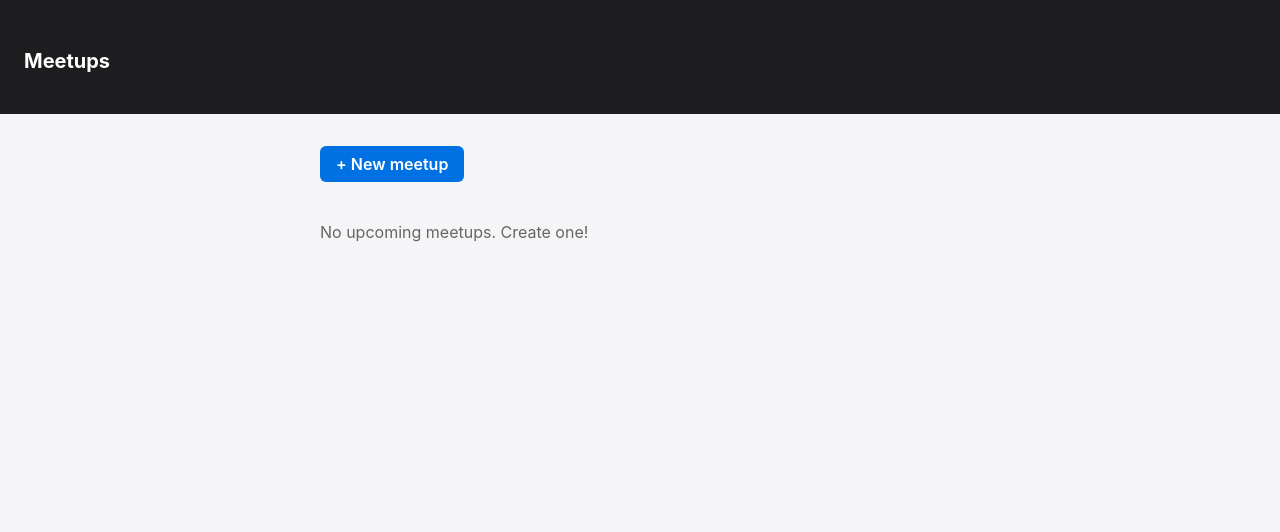
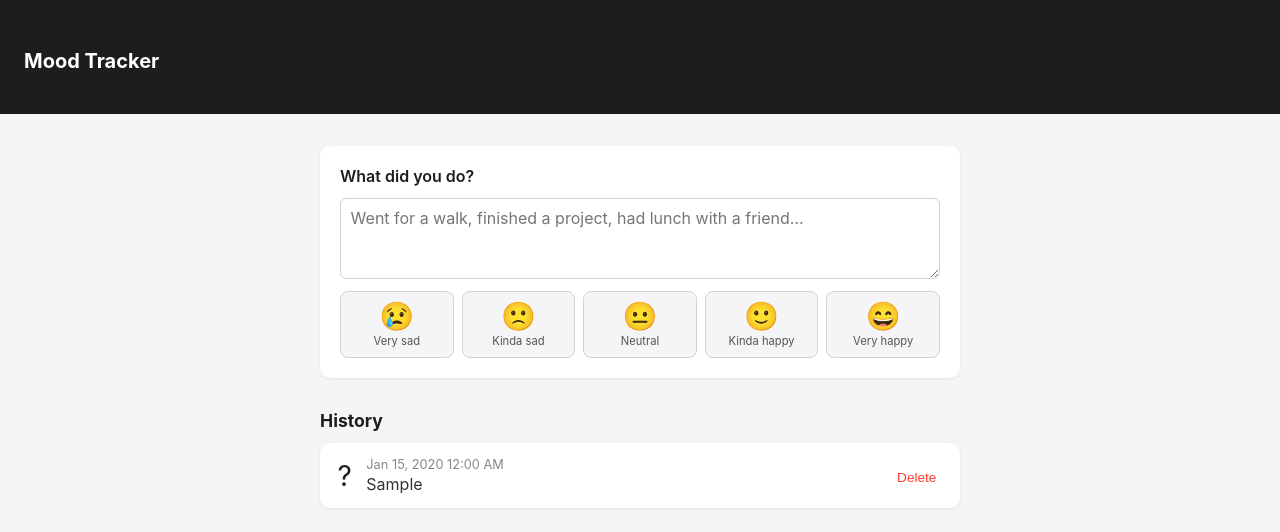
Before and after one commit to sullust/simple-meetup-calude, a Flask app: page / in a window 1280 px wide. Shown: the top 532 px of the page. Run offline with Flask 3, Linux system fonts and the light colour scheme; tables that the repository leaves empty hold one stand-in row (values such as "Sample post"); data that the repository does not hold is empty.

Commit message:
Replace meetup app with a mood tracker
Single-page form logging "what did you do?" plus a mood chosen from
five emoji buttons (very sad to very happy), saved to SQLite. Shows a
save confirmation and a reverse-chronological history with per-entry
delete.

Co-Authored-By: Claude Sonnet 5 <noreply@anthropic.com>
Claude-Session: https://claude.ai/code/session_01MKCLC5qmLsN9Fr2bhaiSJt

```diff
--- a/app.py
+++ b/app.py
@@ -1,19 +1,27 @@
 import sqlite3
-from datetime import date
+from datetime import datetime
 from pathlib import Path
 
-from flask import Flask, abort, g, redirect, render_template, request, url_for
+from flask import Flask, g, redirect, render_template, request, url_for
 
-DB_PATH = Path(__file__).parent / "meetups.db"
+DB_PATH = Path(__file__).parent / "moods.db"
 
 app = Flask(__name__)
+
+MOODS = [
+    {"key": "very_sad", "emoji": "😢", "label": "Very sad"},
+    {"key": "kinda_sad", "emoji": "🙁", "label": "Kinda sad"},
+    {"key": "neutral", "emoji": "😐", "label": "Neutral"},
+    {"key": "kinda_happy", "emoji": "🙂", "label": "Kinda happy"},
+    {"key": "very_happy", "emoji": "😄", "label": "Very happy"},
+]
+MOODS_BY_KEY = {m["key"]: m for m in MOODS}
 
 
 def get_db():
     if "db" not in g:
         g.db = sqlite3.connect(DB_PATH)
         g.db.row_factory = sqlite3.Row
-        g.db.execute("PRAGMA foreign_keys = ON")
     return g.db
 
 
@@ -28,23 +36,11 @@ def init_db():
     conn = sqlite3.connect(DB_PATH)
     conn.execute(
         """
-        CREATE TABLE IF NOT EXISTS meetups (
+        CREATE TABLE IF NOT EXISTS entries (
             id INTEGER PRIMARY KEY AUTOINCREMENT,
-            title TEXT NOT NULL,
-            details TEXT,
-            event_date TEXT NOT NULL,
-            created_at TEXT NOT NULL DEFAULT CURRENT_TIMESTAMP
-        )
-        """
-    )
-    conn.execute(
-        """
-        CREATE TABLE IF NOT EXISTS rsvps (
-            id INTEGER PRIMARY KEY AUTOINCREMENT,
-            meetup_id INTEGER NOT NULL,
-            name TEXT NOT NULL,
-            created_at TEXT NOT NULL DEFAULT CURRENT_TIMESTAMP,
-            FOREIGN KEY (meetup_id) REFERENCES meetups (id) ON DELETE CASCADE
+            activity TEXT NOT NULL,
+            mood TEXT NOT NULL,
+            created_at TEXT NOT NULL
         )
         """
     )
@@ -52,109 +48,49 @@ def init_db():
     conn.close()
 
 
+@app.template_filter("mood_info")
+def mood_info(mood_key):
+    return MOODS_BY_KEY.get(mood_key, {"emoji": "?", "label": mood_key})
+
+
+@app.template_filter("format_dt")
+def format_dt(iso_string):
+    return datetime.fromisoformat(iso_string).strftime("%b %d, %Y %I:%M %p")
+
+
 @app.route("/")
 def index():
     db = get_db()
-    # Purge meetups from before today so the table doesn't grow forever.
-    db.execute("DELETE FROM meetups WHERE event_date < ?", (date.today().isoformat(),))
-    db.commit()
-
-    meetups = db.execute(
-        """
-        SELECT meetups.*, COUNT(rsvps.id) AS rsvp_count
-        FROM meetups
-        LEFT JOIN rsvps ON rsvps.meetup_id = meetups.id
-        WHERE event_date >= ?
-        GROUP BY meetups.id
-        ORDER BY event_date ASC
-        """,
-        (date.today().isoformat(),),
+    entries = db.execute(
+        "SELECT * FROM entries ORDER BY created_at DESC, id DESC"
     ).fetchall()
-    return render_template("index.html", meetups=meetups)
+    saved = request.args.get("saved") == "1"
+    return render_template("index.html", entries=entries, moods=MOODS, saved=saved)
 
 
-@app.route("/new", methods=["GET", "POST"])
-def new_meetup():
-    if request.method == "POST":
-        title = request.form.get("title", "").strip()
-        details = request.form.get("details", "").strip()
-        event_date = request.form.get("event_date", "").strip()
+@app.route("/log", methods=["POST"])
+def log_entry():
+    activity = request.form.get("activity", "").strip()
+    mood = request.form.get("mood", "").strip()
 
-        errors = []
-        if not title:
-            errors.append("Title is required.")
-        if not event_date:
-            errors.append("Date is required.")
-        else:
-            try:
-                date.fromisoformat(event_date)
-            except ValueError:
-                errors.append("Date must be a valid date.")
-
-        if errors:
-            return render_template(
-                "new.html", errors=errors, title=title, details=details, event_date=event_date
-            )
-
-        db = get_db()
-        db.execute(
-            "INSERT INTO meetups (title, details, event_date) VALUES (?, ?, ?)",
-            (title, details, event_date),
-        )
-        db.commit()
+    if mood not in MOODS_BY_KEY:
         return redirect(url_for("index"))
 
-    return render_template("new.html", errors=None, title="", details="", event_date="")
+    db = get_db()
+    db.execute(
+        "INSERT INTO entries (activity, mood, created_at) VALUES (?, ?, ?)",
+        (activity, mood, datetime.now().isoformat(timespec="seconds")),
+    )
+    db.commit()
+    return redirect(url_for("index", saved=1))
 
 
-@app.route("/delete/<int:meetup_id>", methods=["POST"])
-def delete_meetup(meetup_id):
+@app.route("/delete/<int:entry_id>", methods=["POST"])
+def delete_entry(entry_id):
     db = get_db()
-    db.execute("DELETE FROM meetups WHERE id = ?", (meetup_id,))
+    db.execute("DELETE FROM entries WHERE id = ?", (entry_id,))
     db.commit()
     return redirect(url_for("index"))
-
-
-@app.route("/meetup/<int:meetup_id>")
-def meetup_detail(meetup_id):
-    db = get_db()
-    meetup = db.execute("SELECT * FROM meetups WHERE id = ?", (meetup_id,)).fetchone()
-    if meetup is None:
-        abort(404)
-
-    rsvps = db.execute(
-        "SELECT * FROM rsvps WHERE meetup_id = ? ORDER BY created_at ASC", (meetup_id,)
-    ).fetchall()
-    return render_template("meetup.html", meetup=meetup, rsvps=rsvps, error=None)
-
-
-@app.route("/meetup/<int:meetup_id>/rsvp", methods=["POST"])
-def add_rsvp(meetup_id):
-    db = get_db()
-    meetup = db.execute("SELECT * FROM meetups WHERE id = ?", (meetup_id,)).fetchone()
-    if meetup is None:
-        abort(404)
-
-    name = request.form.get("name", "").strip()
-    if not name:
-        rsvps = db.execute(
-            "SELECT * FROM rsvps WHERE meetup_id = ? ORDER BY created_at ASC", (meetup_id,)
-        ).fetchall()
-        return render_template(
-            "meetup.html", meetup=meetup, rsvps=rsvps, error="Name is required."
-        )
-
-    db.execute("INSERT INTO rsvps (meetup_id, name) VALUES (?, ?)", (meetup_id, name))
-    db.commit()
-    return redirect(url_for("meetup_detail", meetup_id=meetup_id))
-
-
-@app.route("/meetup/<int:meetup_id>/rsvp/<int:rsvp_id>/delete", methods=["POST"])
-def delete_rsvp(meetup_id, rsvp_id):
-    db = get_db()
-    db.execute("DELETE FROM rsvps WHERE id = ? AND meetup_id = ?", (rsvp_id, meetup_id))
-    db.commit()
-    return redirect(url_for("meetup_detail", meetup_id=meetup_id))
 
 
 init_db()
--- a/static/style.css
+++ b/static/style.css
@@ -26,149 +26,139 @@ main {
     padding: 0 1rem;
 }
 
-.button {
-    display: inline-block;
-    margin-bottom: 1.5rem;
-    padding: 0.5rem 1rem;
-    background: #0071e3;
-    color: #fff;
-    text-decoration: none;
-    border-radius: 6px;
+.mood-form {
+    display: flex;
+    flex-direction: column;
+    gap: 0.75rem;
+    background: #fff;
+    padding: 1.25rem;
+    border-radius: 10px;
+    box-shadow: 0 1px 3px rgba(0, 0, 0, 0.08);
+}
+
+.mood-form label {
     font-weight: 600;
 }
 
-.meetup-list {
+.mood-form textarea {
+    padding: 0.6rem;
+    border: 1px solid #d2d2d7;
+    border-radius: 6px;
+    font: inherit;
+    resize: vertical;
+}
+
+.mood-buttons {
+    display: flex;
+    justify-content: space-between;
+    gap: 0.5rem;
+    flex-wrap: wrap;
+}
+
+.mood-button {
+    flex: 1;
+    min-width: 5.5rem;
+    display: flex;
+    flex-direction: column;
+    align-items: center;
+    gap: 0.25rem;
+    padding: 0.6rem 0.4rem;
+    background: #f5f5f7;
+    border: 1px solid #d2d2d7;
+    border-radius: 8px;
+    cursor: pointer;
+    font: inherit;
+    transition: background 0.15s, transform 0.1s;
+}
+
+.mood-button:hover {
+    background: #e8e8ed;
+}
+
+.mood-button:active {
+    transform: scale(0.96);
+}
+
+.mood-emoji {
+    font-size: 1.75rem;
+    line-height: 1;
+}
+
+.mood-label {
+    font-size: 0.7rem;
+    color: #555;
+    text-align: center;
+}
+
+.saved-banner {
+    margin: 1rem 0 0;
+    padding: 0.6rem 1rem;
+    background: #e6f7ec;
+    color: #1e7e34;
+    border-radius: 8px;
+    font-weight: 600;
+    text-align: center;
+    transition: opacity 0.6s ease;
+}
+
+.saved-banner.fade-out {
+    opacity: 0;
+}
+
+.history {
+    margin-top: 2rem;
+}
+
+.history h2 {
+    font-size: 1.1rem;
+    margin-bottom: 0.75rem;
+}
+
+.entry-list {
     list-style: none;
     margin: 0;
     padding: 0;
     display: flex;
     flex-direction: column;
-    gap: 1rem;
+    gap: 0.75rem;
 }
 
-.meetup-card {
+.entry-card {
     display: flex;
-    align-items: flex-start;
-    gap: 1rem;
+    align-items: center;
+    gap: 0.9rem;
     background: #fff;
     border-radius: 10px;
-    padding: 1rem 1.25rem;
+    padding: 0.85rem 1.1rem;
     box-shadow: 0 1px 3px rgba(0, 0, 0, 0.08);
 }
 
-.meetup-date {
-    font-weight: 700;
-    color: #0071e3;
-    white-space: nowrap;
-    padding-top: 0.2rem;
+.entry-emoji {
+    font-size: 1.75rem;
+    line-height: 1;
 }
 
-.meetup-body {
+.entry-body {
     flex: 1;
+    min-width: 0;
 }
 
-.meetup-body h2 {
-    margin: 0 0 0.25rem;
-    font-size: 1.1rem;
+.entry-date {
+    margin: 0 0 0.15rem;
+    font-size: 0.8rem;
+    color: #888;
 }
 
-.meetup-body h2 a {
-    color: inherit;
-    text-decoration: none;
+.entry-activity {
+    margin: 0;
+    color: #333;
+    white-space: pre-wrap;
+    word-break: break-word;
 }
 
-.meetup-body h2 a:hover {
-    text-decoration: underline;
-}
-
-.meetup-body p {
-    margin: 0;
-    white-space: pre-wrap;
-    color: #444;
-}
-
-.rsvp-count {
-    margin-top: 0.4rem !important;
-    font-size: 0.85rem;
-    color: #888 !important;
-}
-
-.back {
-    display: inline-block;
-    margin-bottom: 1rem;
-    color: #0071e3;
-    text-decoration: none;
-}
-
-.meetup-detail {
-    background: #fff;
-    border-radius: 10px;
-    padding: 1rem 1.25rem;
-    box-shadow: 0 1px 3px rgba(0, 0, 0, 0.08);
-    margin-bottom: 1.5rem;
-}
-
-.meetup-detail .meetup-date {
-    margin-bottom: 0.25rem;
-}
-
-.meetup-detail h2 {
-    margin: 0 0 0.5rem;
-}
-
-.rsvp-list {
-    list-style: none;
-    margin: 0 0 1.5rem;
-    padding: 0;
-    display: flex;
-    flex-direction: column;
-    gap: 0.4rem;
-}
-
-.rsvp-list li {
-    display: flex;
-    align-items: center;
-    justify-content: space-between;
-    gap: 0.75rem;
-    background: #fff;
-    border-radius: 6px;
-    padding: 0.5rem 0.75rem;
-    box-shadow: 0 1px 3px rgba(0, 0, 0, 0.08);
-}
-
-.rsvp-list .delete {
-    background: none;
-    border: none;
-    color: #ff3b30;
-    cursor: pointer;
-    font-size: 0.85rem;
-}
-
-.rsvp-form {
-    display: flex;
-    gap: 0.5rem;
-    background: #fff;
-    padding: 1rem;
-    border-radius: 10px;
-    box-shadow: 0 1px 3px rgba(0, 0, 0, 0.08);
-}
-
-.rsvp-form input {
-    flex: 1;
-    padding: 0.5rem;
-    border: 1px solid #d2d2d7;
-    border-radius: 6px;
-    font: inherit;
-}
-
-.rsvp-form button {
-    padding: 0.5rem 1rem;
-    background: #0071e3;
-    color: #fff;
-    border: none;
-    border-radius: 6px;
-    font-weight: 600;
-    cursor: pointer;
+.entry-activity.empty {
+    color: #999;
+    font-style: italic;
 }
 
 .delete {
@@ -176,47 +166,10 @@ main {
     border: none;
     color: #ff3b30;
     cursor: pointer;
-    font-size: 0.9rem;
+    font-size: 0.85rem;
+    white-space: nowrap;
 }
 
 .empty {
     color: #666;
 }
-
-.meetup-form {
-    display: flex;
-    flex-direction: column;
-    gap: 0.4rem;
-    background: #fff;
-    padding: 1.25rem;
-    border-radius: 10px;
-    box-shadow: 0 1px 3px rgba(0, 0, 0, 0.08);
-}
-
-.meetup-form label {
-    font-weight: 600;
-    margin-top: 0.5rem;
-}
-
-.meetup-form input,
-.meetup-form textarea {
-    padding: 0.5rem;
-    border: 1px solid #d2d2d7;
-    border-radius: 6px;
-    font: inherit;
-}
-
-.meetup-form button {
-    margin-top: 1rem;
-    padding: 0.6rem;
-    background: #0071e3;
-    color: #fff;
-    border: none;
-    border-radius: 6px;
-    font-weight: 600;
-    cursor: pointer;
-}
-
-.errors {
-    color: #ff3b30;
-}
--- a/templates/base.html
+++ b/templates/base.html
@@ -3,12 +3,12 @@
 <head>
     <meta charset="utf-8">
     <meta name="viewport" content="width=device-width, initial-scale=1">
-    <title>Meetups</title>
+    <title>Mood Tracker</title>
     <link rel="stylesheet" href="{{ url_for('static', filename='style.css') }}">
 </head>
 <body>
     <header>
-        <h1><a href="{{ url_for('index') }}">Meetups</a></h1>
+        <h1><a href="{{ url_for('index') }}">Mood Tracker</a></h1>
     </header>
     <main>
         {% block content %}{% endblock %}
--- a/templates/index.html
+++ b/templates/index.html
@@ -1,26 +1,61 @@
 {% extends "base.html" %}
 {% block content %}
-    <a class="button" href="{{ url_for('new_meetup') }}">+ New meetup</a>
 
-    {% if meetups %}
-        <ul class="meetup-list">
-            {% for m in meetups %}
-                <li class="meetup-card">
-                    <div class="meetup-date">{{ m.event_date }}</div>
-                    <div class="meetup-body">
-                        <h2><a href="{{ url_for('meetup_detail', meetup_id=m.id) }}">{{ m.title }}</a></h2>
-                        {% if m.details %}
-                            <p>{{ m.details }}</p>
+<form id="mood-form" class="mood-form" method="post" action="{{ url_for('log_entry') }}">
+    <label for="activity">What did you do?</label>
+    <textarea id="activity" name="activity" rows="3" placeholder="Went for a walk, finished a project, had lunch with a friend..."></textarea>
+
+    <div class="mood-buttons">
+        {% for mood in moods %}
+        <button type="submit" name="mood" value="{{ mood.key }}" class="mood-button" title="{{ mood.label }}" aria-label="{{ mood.label }}">
+            <span class="mood-emoji">{{ mood.emoji }}</span>
+            <span class="mood-label">{{ mood.label }}</span>
+        </button>
+        {% endfor %}
+    </div>
+</form>
+
+{% if saved %}
+<p class="saved-banner" id="saved-banner">✓ Saved!</p>
 {% endif %}
-                        <p class="rsvp-count">{{ m.rsvp_count }} going</p>
+
+<section class="history">
+    <h2>History</h2>
+    {% if entries %}
+    <ul class="entry-list">
+        {% for entry in entries %}
+        {% set mood = entry.mood | mood_info %}
+        <li class="entry-card">
+            <span class="entry-emoji" title="{{ mood.label }}" aria-label="{{ mood.label }}">{{ mood.emoji }}</span>
+            <div class="entry-body">
+                <p class="entry-date">{{ entry.created_at | format_dt }}</p>
+                {% if entry.activity %}
+                <p class="entry-activity">{{ entry.activity }}</p>
+                {% else %}
+                <p class="entry-activity empty">(no details)</p>
+                {% endif %}
             </div>
-                    <form method="post" action="{{ url_for('delete_meetup', meetup_id=m.id) }}">
+            <form method="post" action="{{ url_for('delete_entry', entry_id=entry.id) }}">
                 <button type="submit" class="delete">Delete</button>
             </form>
         </li>
         {% endfor %}
     </ul>
     {% else %}
-        <p class="empty">No upcoming meetups. Create one!</p>
+    <p class="empty">No entries yet. Log your first mood above.</p>
+    {% endif %}
+</section>
+
+{% if saved %}
+<script>
+    // Drop the ?saved=1 query param and auto-hide the banner without a reload.
+    if (window.history.replaceState) {
+        window.history.replaceState({}, document.title, window.location.pathname);
+    }
+    setTimeout(function () {
+        var banner = document.getElementById("saved-banner");
+        if (banner) banner.classList.add("fade-out");
+    }, 2000);
+</script>
 {% endif %}
 {% endblock %}
```
Also changed, not shown: templates/meetup.html (deleted, +0 -41 lines), templates/new.html (deleted, +0 -25 lines), 1 other file. Lines whose indentation alone changed are shown as unchanged.
